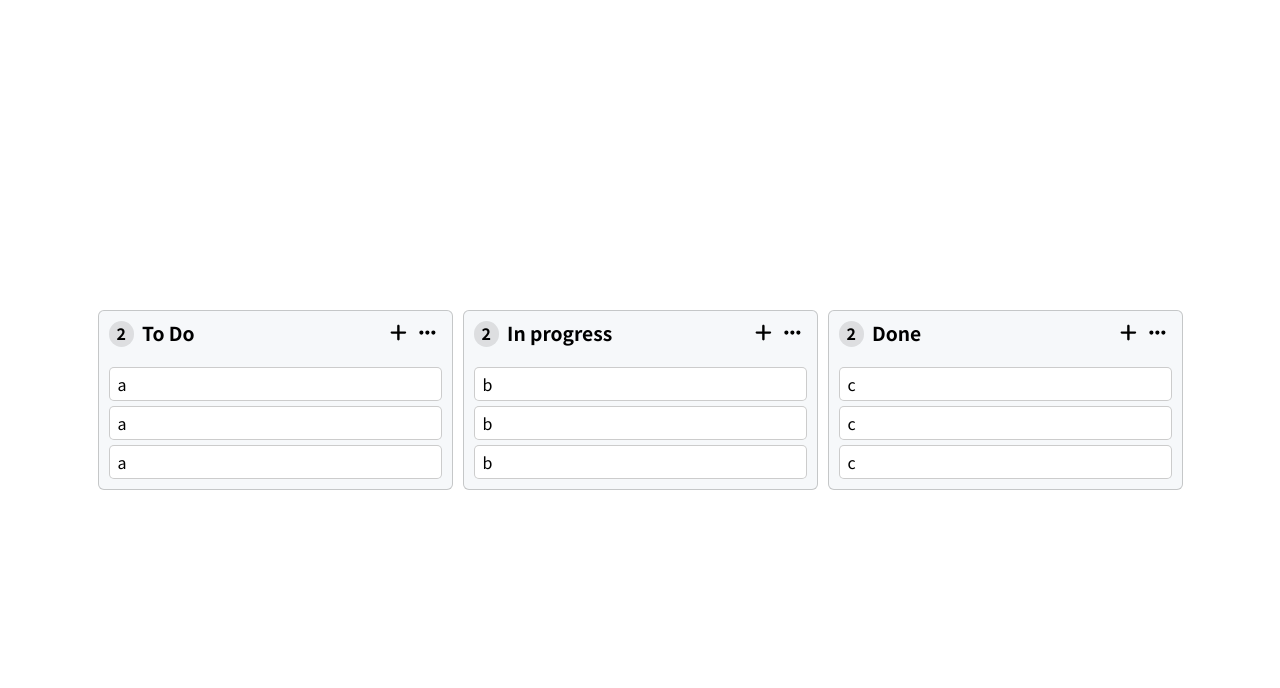
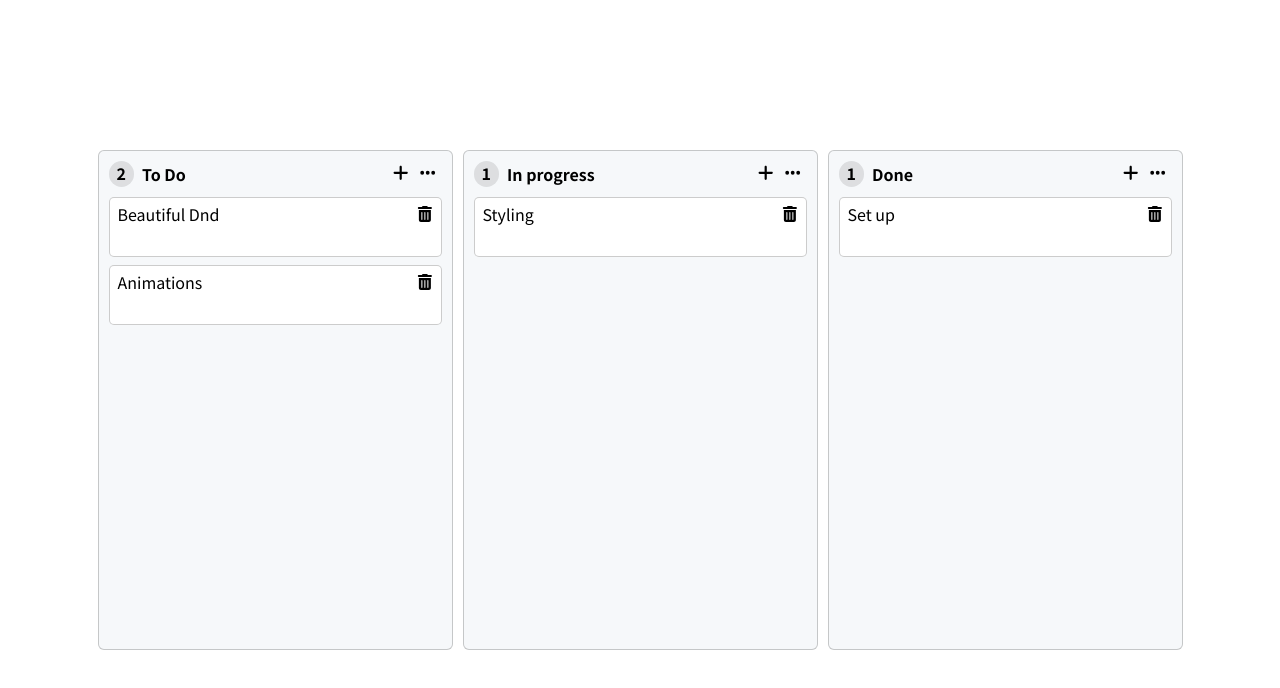
Before and after one commit to scseong/react-todolist, a React (Create React App) app: page / in a window 1280 px wide. Shown: the top 688 px of the page. Built offline with nearby package versions, Linux system fonts and the light colour scheme.

Commit message:
feat: task 추가 및 삭제

```diff
--- a/public/index.html
+++ b/public/index.html
@@ -5,14 +5,23 @@
     <link rel="icon" href="%PUBLIC_URL%/favicon.ico" />
     <meta name="viewport" content="width=device-width, initial-scale=1" />
     <meta name="theme-color" content="#000000" />
-    <meta name="description" content="Web site created using create-react-app" />
+    <meta
+      name="description"
+      content="Web site created using create-react-app"
+    />
     <link rel="apple-touch-icon" href="%PUBLIC_URL%/logo192.png" />
     <link rel="preconnect" href="https://fonts.googleapis.com" />
     <link rel="preconnect" href="https://fonts.gstatic.com" crossorigin />
-    <link href="https://fonts.googleapis.com/css2?family=Noto+Sans+KR:wght@300;400;700&display=swap" rel="stylesheet" />
+    <link
+      href="https://fonts.googleapis.com/css2?family=Noto+Sans+KR:wght@300;400;700&display=swap"
+      rel="stylesheet"
+    />
     <link rel="manifest" href="%PUBLIC_URL%/manifest.json" />
-    <script src="https://kit.fontawesome.com/123e0cf71f.js" crossorigin="anonymous"></script>
-    <title>React App</title>
+    <script
+      src="https://kit.fontawesome.com/123e0cf71f.js"
+      crossorigin="anonymous"
+    ></script>
+    <title>To do list</title>
   </head>
   <body>
     <noscript>You need to enable JavaScript to run this app.</noscript>
--- /dev/null
+++ b/src/components/AddTask.tsx
@@ -0,0 +1,45 @@
+import React, { useEffect } from 'react';
+import { useForm } from 'react-hook-form';
+import { useSetRecoilState } from 'recoil';
+import { IForm, IFormProps } from '../db';
+import { toDoState } from '../recoil/atoms';
+import { FormBtn, TaskForm } from './styles';
+
+const AddTask = ({ boardId }: IFormProps) => {
+  const setToDos = useSetRecoilState(toDoState);
+  const { register, handleSubmit, setFocus, resetField } = useForm<IForm>();
+  const onSubmit = ({ toDo }: IForm) => {
+    const newToDo = {
+      id: Date.now(),
+      text: toDo,
+    };
+    setToDos((allBoards) => {
+      return { ...allBoards, [boardId]: [...allBoards[boardId], newToDo] };
+    });
+    resetField('toDo');
+  };
+
+  useEffect(() => {
+    setFocus('toDo');
+  }, []);
+
+  return (
+    <TaskForm>
+      <form onSubmit={handleSubmit(onSubmit)}>
+        <textarea
+          {...register('toDo', { required: true })}
+          placeholder="Add a task"
+          rows={5}
+        />
+        <div>
+          <FormBtn type="submit" primary>
+            Submit
+          </FormBtn>
+          <FormBtn>Cancel</FormBtn>
+        </div>
+      </form>
+    </TaskForm>
+  );
+};
+
+export default AddTask;
--- a/src/components/Board.tsx
+++ b/src/components/Board.tsx
@@ -1,25 +1,45 @@
+import React, { useState } from 'react';
 import { FontAwesomeIcon } from '@fortawesome/react-fontawesome';
 import { faPlus, faEllipsis } from '@fortawesome/free-solid-svg-icons';
-import React from 'react';
 import * as S from './styles';
+import Task from './Task';
+import AddTask from './AddTask';
+import { IToDo } from '../db';
 
-const Board = ({ id, toDo }: any) => {
+interface BoardProps {
+  boardId: string;
+  toDos: IToDo[];
+}
+
+const Board = ({ boardId, toDos }: BoardProps) => {
+  console.log(toDos);
+
+  const [isClicked, setIsClicked] = useState(false);
+  const onClickPlusBtn = (e: React.MouseEvent<SVGSVGElement>) => {
+    setIsClicked((prev) => !prev);
+  };
+
   return (
     <S.Board>
       <S.BoardHeader>
-        <S.ItemCount>2</S.ItemCount>
-        <S.Title>{id}</S.Title>
+        <S.ItemCount>{toDos.length}</S.ItemCount>
+        <S.Title>{boardId}</S.Title>
         <S.HeaderBtn>
-          <FontAwesomeIcon icon={faPlus} />
+          <FontAwesomeIcon icon={faPlus} onClick={onClickPlusBtn} />
         </S.HeaderBtn>
         <S.HeaderBtn>
           <FontAwesomeIcon icon={faEllipsis} />
         </S.HeaderBtn>
       </S.BoardHeader>
+      {isClicked && (
+        <S.FormContent>
+          <AddTask boardId={boardId} />
+        </S.FormContent>
+      )}
       <S.BoardContent>
-        <S.Card>{toDo}</S.Card>
-        <S.Card>{toDo}</S.Card>
-        <S.Card>{toDo}</S.Card>
+        {toDos.map((toDo: IToDo) => (
+          <Task key={toDo.id} boardId={boardId} id={toDo.id} text={toDo.text} />
+        ))}
       </S.BoardContent>
     </S.Board>
   );
--- /dev/null
+++ b/src/components/Task.tsx
@@ -0,0 +1,33 @@
+import { Note } from './styles';
+import React from 'react';
+import { FontAwesomeIcon } from '@fortawesome/react-fontawesome';
+import { faTrashCan } from '@fortawesome/free-solid-svg-icons';
+import { useSetRecoilState } from 'recoil';
+import { toDoState } from '../recoil/atoms';
+
+interface TaskProps {
+  id: number;
+  text: string;
+  boardId: string;
+}
+
+const Task = ({ id, text, boardId }: TaskProps) => {
+  const setToDos = useSetRecoilState(toDoState);
+  const onClick = (e: React.MouseEvent<SVGSVGElement>) => {
+    setToDos((allBoards) => {
+      const boardCopy = [...allBoards[boardId]];
+      const newBoard = boardCopy.filter((toDos) => toDos.id !== id);
+      return { ...allBoards, [boardId]: [...newBoard] };
+    });
+  };
+  return (
+    <>
+      <Note>
+        <span>{text}</span>
+        <FontAwesomeIcon icon={faTrashCan} onClick={onClick} />
+      </Note>
+    </>
+  );
+};
+
+export default Task;
--- a/src/components/styles.ts
+++ b/src/components/styles.ts
@@ -3,6 +3,7 @@ import styled from 'styled-components';
 export const Board = styled.div`
   min-width: 355px;
   max-width: 355px;
+  min-height: 500px;
   border-radius: 6px;
   background-color: #f6f8fa;
   border: 1px solid rgba(0, 0, 0, 0.2);
@@ -26,33 +27,83 @@ export const ItemCount = styled.span`
 `;
 
 export const Title = styled.h3`
-  font-size: 1.2em;
   font-weight: bold;
   flex-grow: 2;
 `;
 
 export const HeaderBtn = styled.button`
-  font-size: 1.2em;
+  font-size: 1.1em;
   background-color: inherit;
   border: none;
   cursor: pointer;
   &:hover {
-    color: red;
+    color: #218bff;
   }
 `;
 
 export const BoardContent = styled.div`
-  padding: 10px;
+  padding: 0 10px;
   display: flex;
   flex-direction: column;
-  gap: 5px;
+  gap: 8px;
 `;
 
-export const Card = styled.div`
+export const FormContent = styled(BoardContent)`
+  padding: 12px 10px;
+`;
+export const FormBtn = styled.button<{ primary?: boolean }>`
+  border: 1px solid rgba(0, 0, 0, 0.2);
+  border-radius: 5px;
+  cursor: pointer;
+  background-color: ${(props) => (props.primary ? '#2da44e' : 'inherit')};
+  color: ${(props) => (props.primary ? 'white' : 'inherit')};
+  &:hover {
+    background-color: ${(props) => (props.primary ? '#2c974b' : '#f3f4f6;')};
+  }
+`;
+
+export const TaskForm = styled.div`
+  form {
+    display: flex;
+    flex-direction: column;
+    textarea {
+      resize: vertical;
+      padding: 8px 12px;
+      border-radius: 5px;
+      &:focus {
+        outline-color: #218bff;
+      }
+    }
+    div {
+      display: flex;
+      justify-content: space-between;
+      gap: 10px;
+      margin-top: 8px;
+      ${FormBtn} {
+        width: 100%;
+        line-height: 26px;
+        padding: 5px 16px;
+        font-size: 1em;
+      }
+    }
+  }
+`;
+
+export const Note = styled.div`
   padding: 8px;
   border-radius: 5px;
   border: 1px solid rgba(0, 0, 0, 0.2);
   background-color: #fff;
+  display: flex;
+  justify-content: space-between;
+  word-wrap: break-word;
+  height: 60px;
+  span {
+    width: 95%;
+  }
+  svg {
+    width: 5%;
+  }
   &:hover {
     box-shadow: rgba(0, 0, 0, 0.24) 0px 1px 3px;
     cursor: pointer;
--- a/src/pages/Home.tsx
+++ b/src/pages/Home.tsx
@@ -1,14 +1,18 @@
 import React from 'react';
+import { useRecoilValue } from 'recoil';
 import Board from '../components/Board';
+import { toDoState } from '../recoil/atoms';
 import { Container, Boards } from './styles';
 
 const Home = () => {
+  const toDos = useRecoilValue(toDoState);
+
   return (
     <Container>
       <Boards>
-        <Board id={'To Do'} toDo={'a'} />
-        <Board id={'In progress'} toDo={'b'} />
-        <Board id={'Done'} toDo={'c'} />
+        {Object.keys(toDos).map((boardId) => (
+          <Board boardId={boardId} key={boardId} toDos={toDos[boardId]} />
+        ))}
       </Boards>
     </Container>
   );
--- a/src/recoil/atoms.ts
+++ b/src/recoil/atoms.ts
@@ -2,6 +2,18 @@ import { atom } from 'recoil';
 import { IToDoState } from '../db';
 
 export const toDoState = atom<IToDoState>({
-	key: 'toDo',
-	default: { 'To Do': [], 'In progress': [], Done: [] },
+  key: 'toDo',
+  default: {
+    'To Do': [
+      { id: 0, text: 'Beautiful Dnd' },
+      { id: 1, text: 'Animations' },
+    ],
+    'In progress': [{ id: 2, text: 'Styling' }],
+    Done: [{ id: 3, text: 'Set up' }],
+  },
 });
+
+export const flagState = atom({
+  key: 'addTask',
+  default: { isClick: [{}] },
+});
```
Also changed, not shown: src/components/Card.tsx (deleted, +0 -7 lines), src/db.ts (+10 -2 lines).
